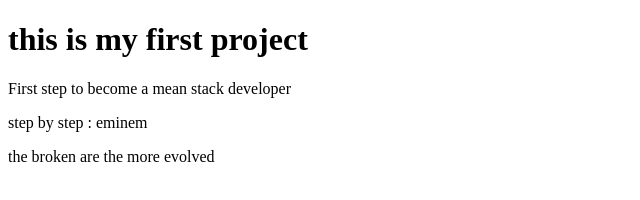
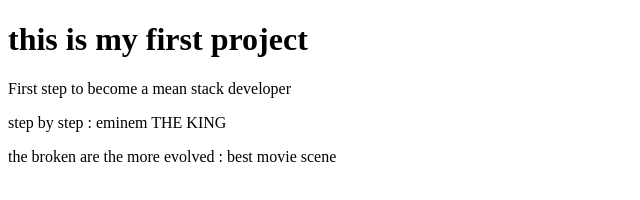
Before and after one commit to nourchouchene/Quiz-and-quotes-project, a website: page index.html in a window 1280 px wide. Shown: the whole page, without its empty margins (0-640 px from the left). Drawn offline with Linux system fonts and the light colour scheme.

Commit message:
last one

```diff
--- a/index.html
+++ b/index.html
@@ -15,10 +15,10 @@
     </p>
 
     <p>
-        step by step : eminem
+        step by step : eminem THE KING
     </p>
 <p>
-        the broken are the more evolved
+        the broken are the more evolved : best movie scene
 </p>
 
 
```
